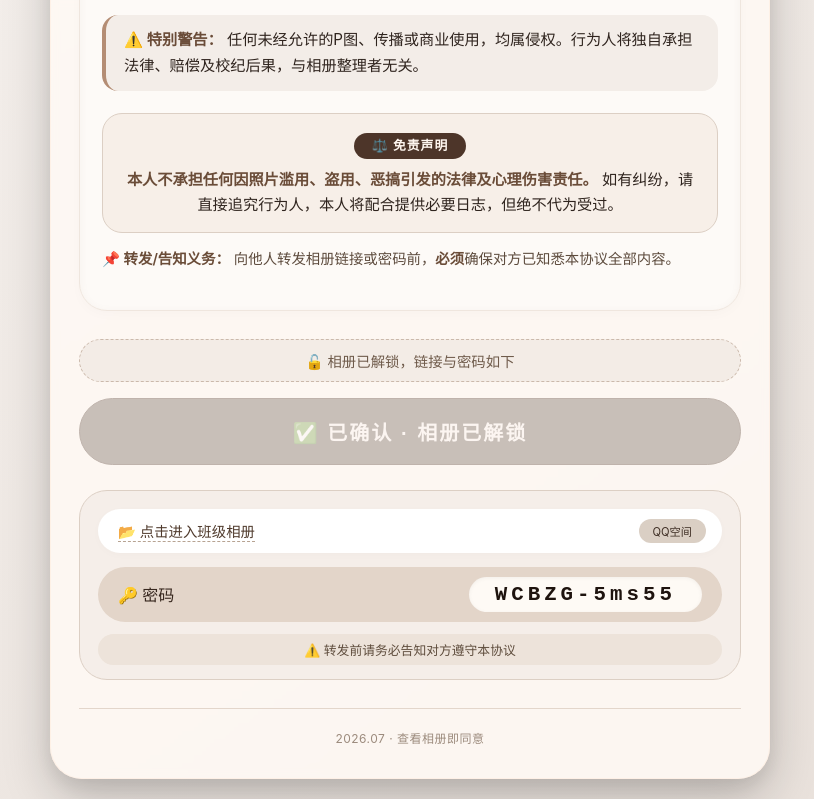
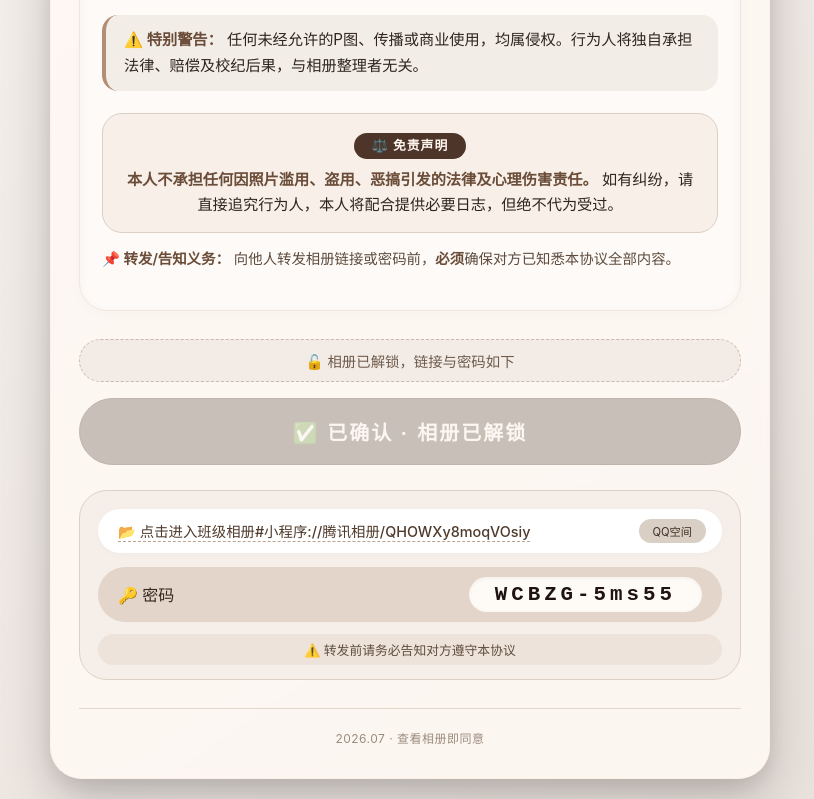
Before and after one commit to class-bin-data/cuddly-waffle, a plain HTML site: page index.html in a window 1280 px wide. Both pictures are taken after a click on the button "✅ 我已阅读并确认". Shown: the part 465-1264 px from the top of the page, without its empty margins (230-1044 px from the left). Drawn offline with Linux system fonts and the light colour scheme.

Commit message:
Update index.html

```diff
--- a/index.html
+++ b/index.html
@@ -368,8 +368,8 @@
     <!-- 相册链接 + 密码（仅此处显示一次，初始隐藏） -->
     <div class="album-access" id="albumAccess">
         <div class="link-row">
-            <a href="https://user.qzone.qq.com/263175043/photo/V54HDqQZ0TLkbt14fSkx383XqP1w4tLJ/" target="_blank" rel="noopener noreferrer">
-                📂 点击进入班级相册
+            <a href="#小程序://腾讯相册/QHOWXy8moqVOsiy" target="_blank" rel="noopener noreferrer">
+                📂 点击进入班级相册#小程序://腾讯相册/QHOWXy8moqVOsiy
             </a>
             <span class="copy-badge">QQ空间</span>
         </div>
```
